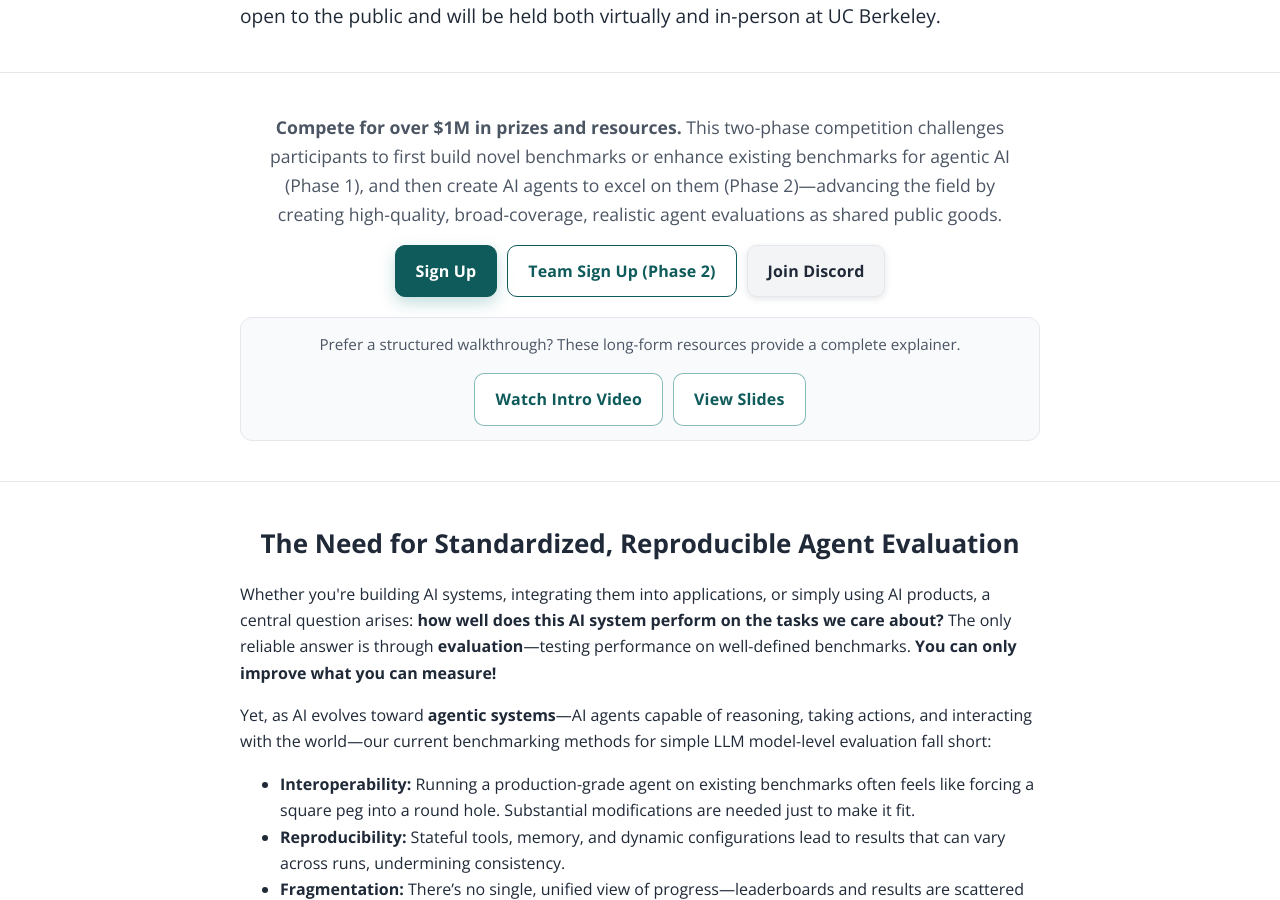
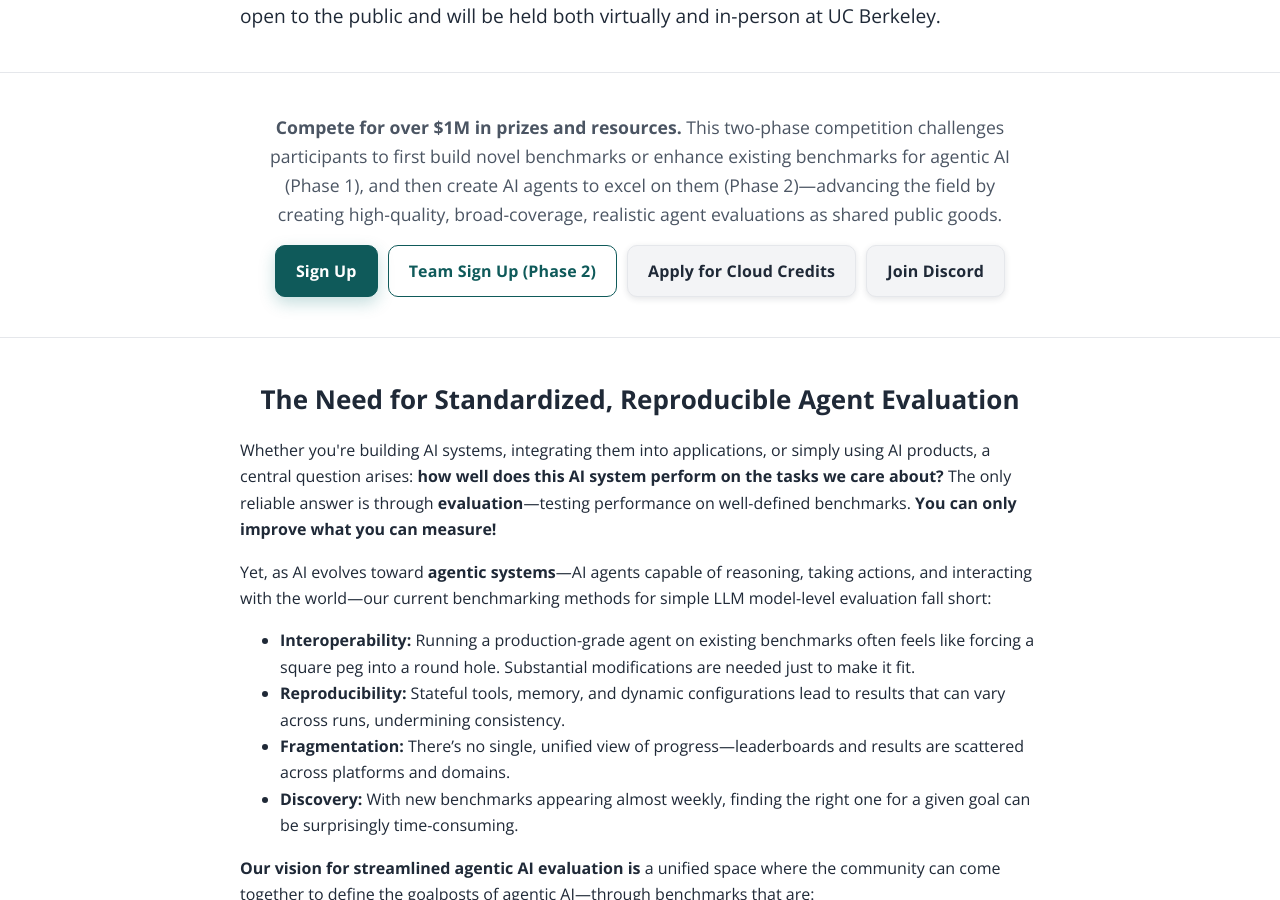
Before and after one commit to rdi-berkeley/rdi-berkeley.github.io, a Jekyll site: the page agentx-agentbeats.html, which Jekyll copies as it is, in a window 1280 px wide and 900 px high, scrolled down 1095 px. Built offline with Jekyll 4.4.1, drawn with Linux system fonts in a browser that asks for light colours; some of the changed text lies outside the part shown.

Commit message:
agentx-agentbeats: add form links to apply for credits

```diff
--- a/agentx-agentbeats.html
+++ b/agentx-agentbeats.html
@@ -603,12 +603,8 @@
       <div class="cta-row">
         <a class="btn btn-primary" href="https://forms.gle/NHE8wYVgS6iJLwRj8" target="_blank" rel="noopener">Sign Up</a>
         <a class="btn btn-secondary" href="https://forms.gle/1gHSomHUy87XWAH66" target="_blank" rel="noopener">Team Sign Up (Phase 2)</a>
+        <a class="btn" href="https://forms.gle/Uya9wQ2DqPStheH39" target="_blank" rel="noopener">Apply for Cloud Credits</a>
         <a class="btn" href="https://discord.gg/uqZUta3MYa" target="_blank" rel="noopener">Join Discord</a>
-      </div>
-      <div class="cta-info-row">
-        <p>Prefer a structured walkthrough? These long-form resources provide a complete explainer.</p>
-        <a class="btn btn-info" href="https://www.youtube.com/watch?v=EGBuCfVsokE" target="_blank" rel="noopener">Watch Intro Video</a>
-        <a class="btn btn-info" href="assets/agentbeats-competition-info-session-deck.pdf" target="_blank" rel="noopener">View Slides</a>
       </div>
     </div>
   </section>
@@ -684,6 +680,9 @@
               <h3>More to be announced</h3>
               <p>Additional resources will be announced soon.</p>
             </article>
+          </div>
+          <div class="cta-row">
+            <a class="btn btn-primary" href="https://forms.gle/Uya9wQ2DqPStheH39" target="_blank" rel="noopener">Apply for GPU and inference credits</a>
           </div>
         </div>
       </div>
```
